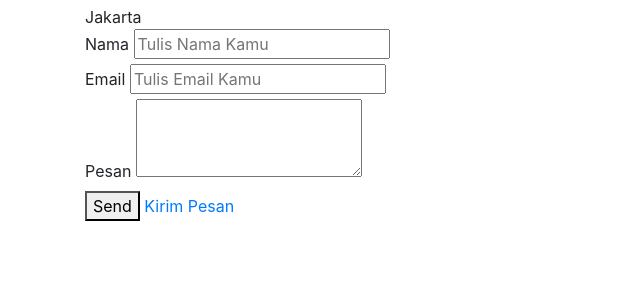
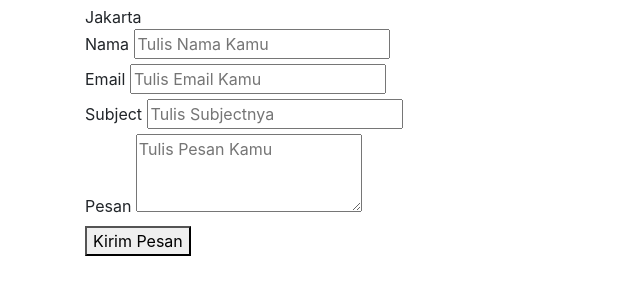
Before and after one commit to asdfkhjas923485/email, a plain HTML site: page index.html in a window 1280 px wide. Shown: the part 238-532 px from the top of the page, without its empty margins (0-640 px from the left). Drawn offline with nearby package versions, Linux system fonts and the light colour scheme.

Commit message:
index.html

```diff
--- a/index.html
+++ b/index.html
@@ -24,7 +24,7 @@
     </script>
   </head>
   <body>
-   <section class="contact section" id="contact">
+       <section class="contact section" id="contact">
                 <h2 class="section__title">Hubungi saya
                 </h2>
                 <span class="section__subtitle">Berhubungan</span>
@@ -76,22 +76,27 @@
                                 placeholder="Tulis Email Kamu"
                                 />
                             </div>
+                            <div class="contact__content">
+                                <label for="subject" class="contact__label">Subject</label>
+                                <input
+                                type="judul"
+                                class="contact__input"
+                                id="judul"
+                                placeholder="Tulis Subjectnya"
+                                />
+                            </div>
                         </div>
 
                         <div class="contact__content">
                             <label for="message" class="contact__label">Pesan</label>
-                            <textarea class="contact__input" id="message" rows="3"></textarea>
+                            <textarea class="contact__input" id="message" rows="3" placeholder="Tulis Pesan Kamu"></textarea>
 
                         </div>
 
                         <div>
-                            <button type="submit" class="button button--flex" onclick="sendMail()"> Send</button>
+                            <button type="submit" class="button button--flex" onclick="sendMail()"> Kirim Pesan</button>
 
 
-                            <a href="#" class="button button--flex">
-                                Kirim Pesan
-                                <i class="uil uil-message button__icon"></i>
-                            </a>
                         </div>
                     </form>
                 </div>
```
